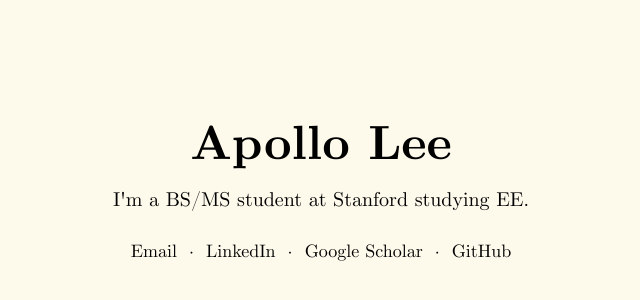
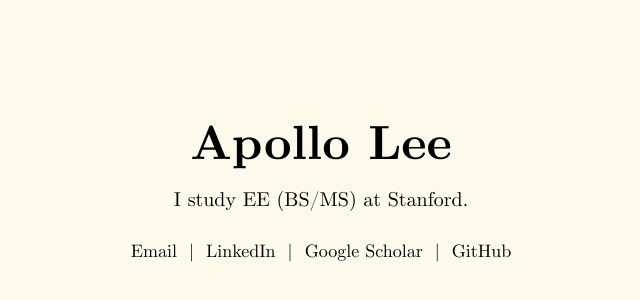
Before and after one commit to apollolee3/personal, a Next.js app: page / in a window 1280 px wide. Shown: the part 206-506 px from the top of the page, without its empty margins (319-959 px from the left). Built offline with nearby package versions, Linux system fonts and the light colour scheme.

Commit message:
Update tagline and use | as link separator

```diff
--- a/app/layout.js
+++ b/app/layout.js
@@ -2,7 +2,7 @@ import "./globals.css";
 
 export const metadata = {
   title: "Apollo Lee",
-  description: "I'm a BS/MS student at Stanford studying EE.",
+  description: "I study EE (BS/MS) at Stanford.",
 };
 
 export default function RootLayout({ children }) {
--- a/app/page.js
+++ b/app/page.js
@@ -2,14 +2,14 @@ export default function Home() {
   return (
     <div className="flex flex-col items-center justify-center min-h-screen px-6 text-center">
       <h1 className="text-5xl font-bold">Apollo Lee</h1>
-      <p className="mt-4 text-xl">I&apos;m a BS/MS student at Stanford studying EE.</p>
+      <p className="mt-4 text-xl">I study EE (BS/MS) at Stanford.</p>
       <nav className="mt-6 text-lg flex flex-wrap items-center justify-center gap-x-3 gap-y-2">
         <a href="mailto:apollo1@stanford.edu" className="underline-offset-4 hover:underline">Email</a>
-        <span aria-hidden="true">·</span>
+        <span aria-hidden="true">|</span>
         <a href="https://www.linkedin.com/in/apollo-lee/" target="_blank" rel="noopener noreferrer" className="underline-offset-4 hover:underline">LinkedIn</a>
-        <span aria-hidden="true">·</span>
+        <span aria-hidden="true">|</span>
         <a href="https://scholar.google.com/citations?user=EO7ItooAAAAJ&hl=en" target="_blank" rel="noopener noreferrer" className="underline-offset-4 hover:underline">Google Scholar</a>
-        <span aria-hidden="true">·</span>
+        <span aria-hidden="true">|</span>
         <a href="https://github.com/apollolee3" target="_blank" rel="noopener noreferrer" className="underline-offset-4 hover:underline">GitHub</a>
       </nav>
     </div>
```
